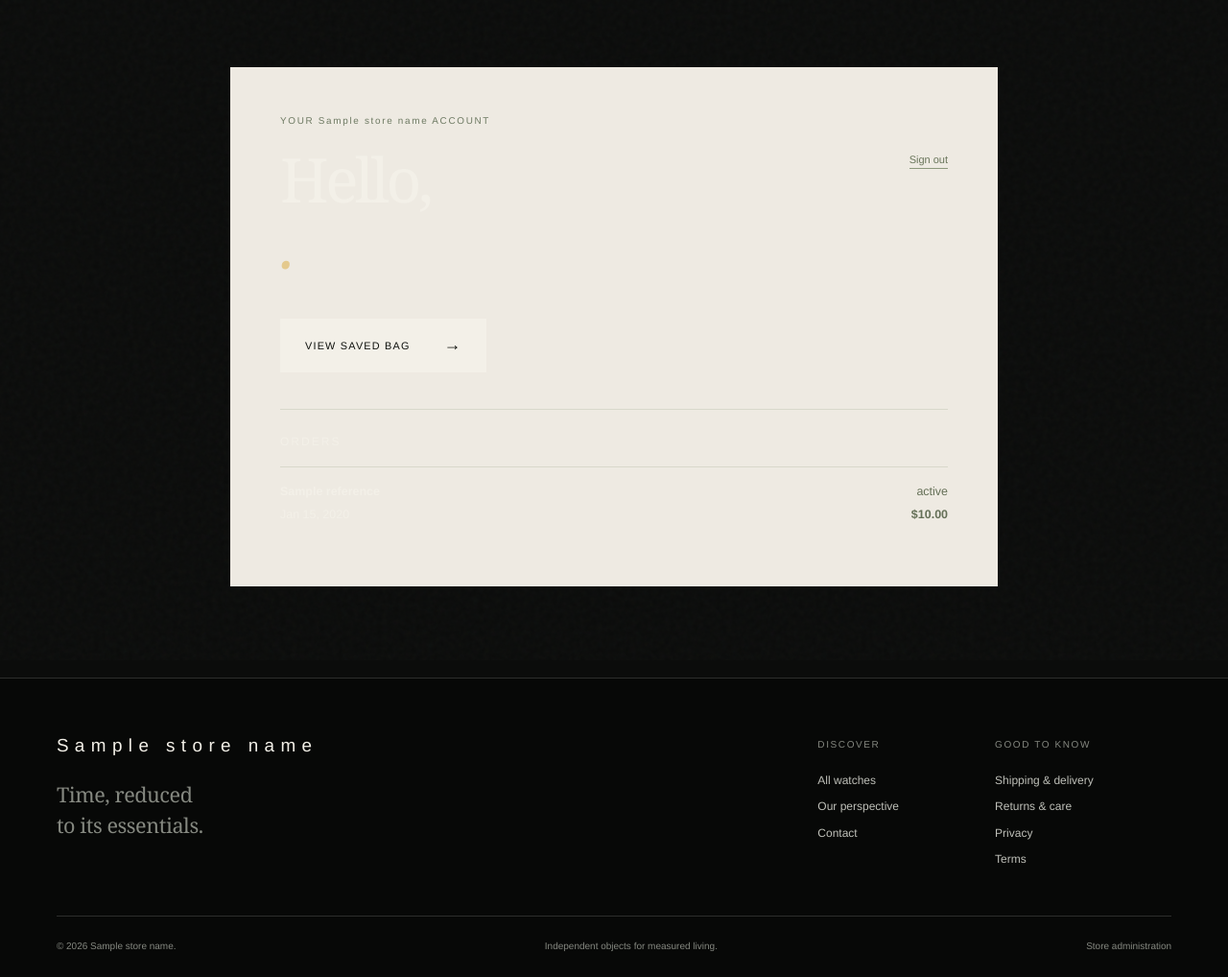
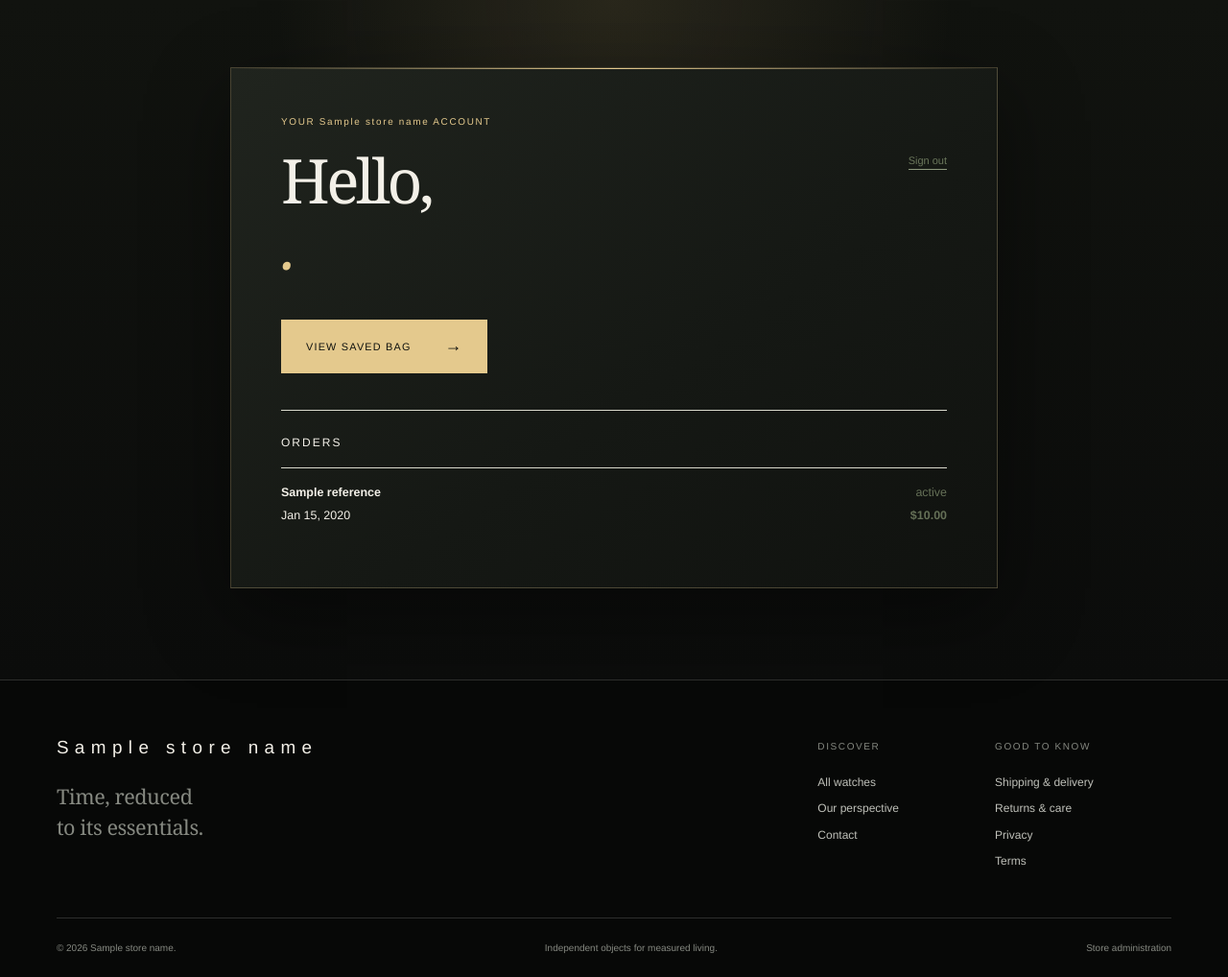
Before and after one commit to Jack-cpu666/eidren-watch-store, a Django app: template templates/shop/account.html in a window 1280 px wide. Shown: the part 112-1130 px from the top of the page at 96% size. Before the commit the page ends 1103 px from the top, so only its background shows below. Run offline with Django 5.2, Linux system fonts and the light colour scheme; the template is opened without the code that fills it: most values are stand-ins (such as "Sample title", 1, 10 or a date in 2020).

Commit message:
Improve account page contrast

```diff
--- a/static/css/luxe.css
+++ b/static/css/luxe.css
@@ -420,6 +420,54 @@
 .design-notes dt { color: var(--gold); }
 .design-notes dd { margin: 0; color: #b1b4aa; }
 
+/* Account routes: a self-contained dark atelier panel with clear form contrast. */
+.account-shell {
+  min-height: 72vh;
+  background:
+    radial-gradient(circle at 50% 0%, rgba(199,167,106,.13), transparent 37%),
+    linear-gradient(180deg, #11130f 0%, #0b0c0b 100%);
+}
+.account-panel {
+  position: relative;
+  overflow: hidden;
+  background: linear-gradient(145deg, #20241e 0%, #151814 58%, #10120f 100%);
+  border: 1px solid rgba(228,201,141,.24);
+  box-shadow: 0 28px 80px rgba(0,0,0,.42);
+  color: var(--pearl);
+}
+.account-panel::before {
+  content: '';
+  position: absolute;
+  inset: 0 0 auto;
+  height: 1px;
+  background: linear-gradient(90deg, transparent, var(--gold-bright), transparent);
+}
+.account-panel > .eyebrow { color: var(--gold-bright); }
+.account-panel h1 { color: var(--pearl); }
+.account-panel > p { color: #c4c6bc; }
+.account-panel .form-field label { color: #e9e5d9; }
+.account-panel .form-field input {
+  color: #161814;
+  background: #f7f4eb;
+  border-color: #c9b98d;
+}
+.account-panel .form-field input:focus {
+  border-color: var(--gold-bright);
+  outline: 2px solid rgba(228,201,141,.38);
+  outline-offset: 2px;
+}
+.account-panel .form-field small,
+.account-panel .account-fine-print { color: #afb2a6 !important; }
+.account-panel .account-switch { color: #d7d6cd; }
+.account-panel .account-switch a { color: var(--gold-bright); border-color: rgba(228,201,141,.65); }
+.account-panel .button-dark {
+  color: #121410;
+  background: var(--gold-bright);
+  border-color: var(--gold-bright);
+}
+.account-panel .button-dark:hover { color: #121410; background: #f1d9a4; border-color: #f1d9a4; }
+.account-panel .field-error { color: #ffb9ae !important; }
+
 @media(max-width:900px){
   .hero { min-height: calc(100svh - 102px); height: calc(100svh - 102px); }
   .hero-copy { width: 67%; padding-left: 5.5%; }
```
